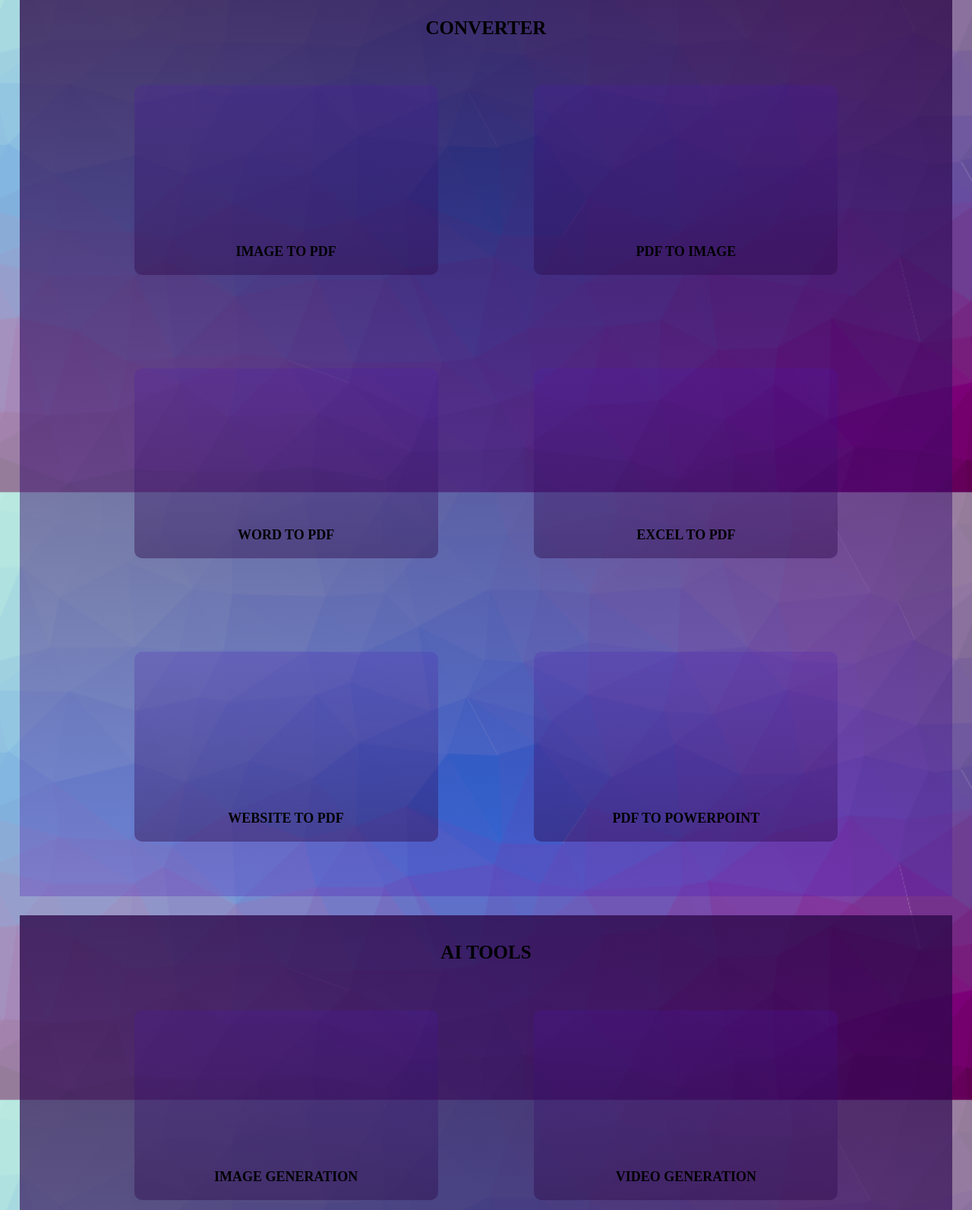
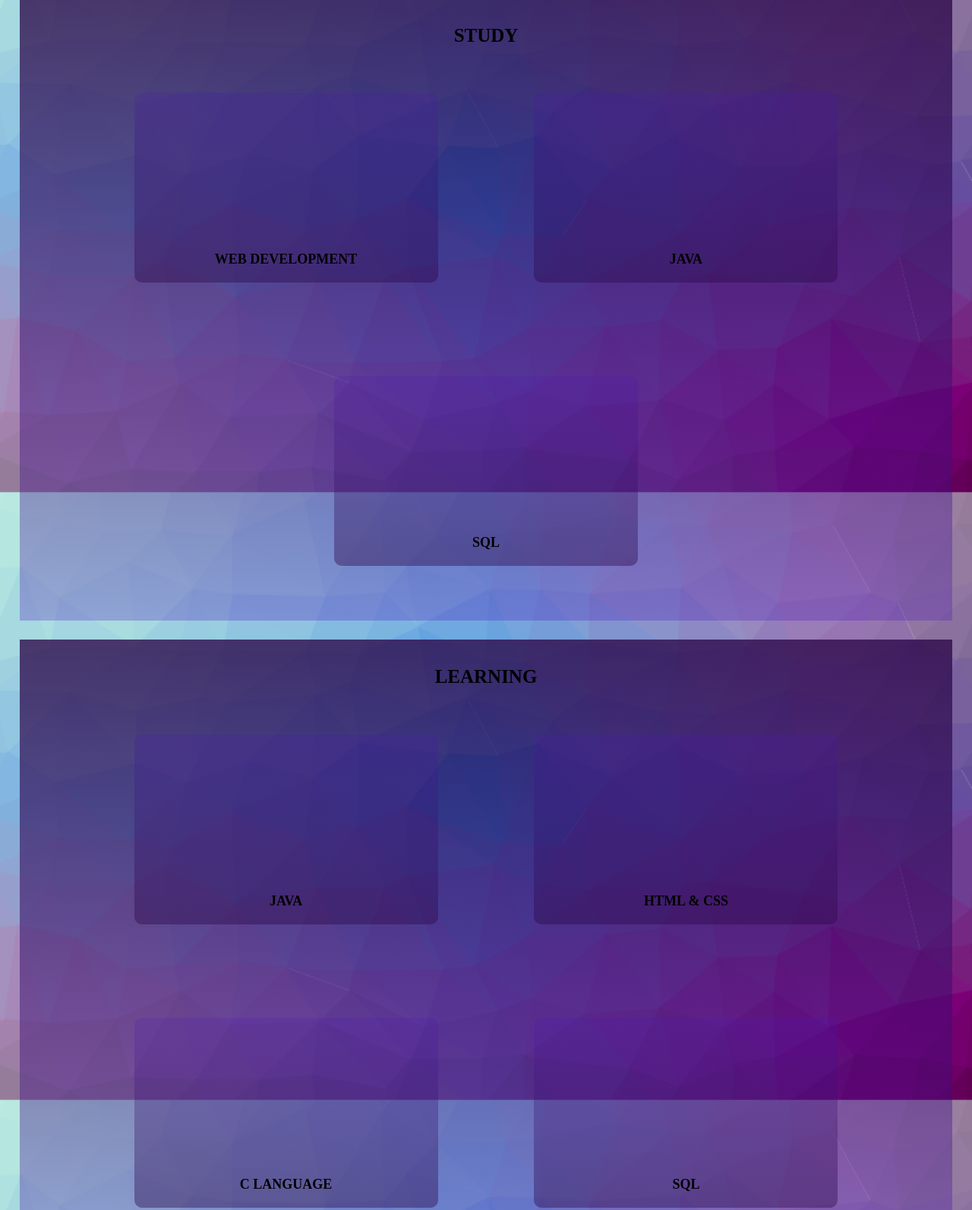
Before and after one commit to mantesh-29/sitehelp, a plain HTML site: page index.html in a window 1280 px wide. Shown: the part 952-2545 px from the top of the page at 76% size. Drawn offline with Linux system fonts and the light colour scheme.

Commit message:
added learning tab and study tab

```diff
--- a/code/style.css
+++ b/code/style.css
@@ -69,7 +69,7 @@
     }
 
     main{
-      padding-top: 70px;
+      padding-top: 80px;
     }
 
 .scrollup img{
--- a/index.html
+++ b/index.html
@@ -24,6 +24,8 @@
       <a href="#1">IMAGES</a>
       <a href="#2">Converter</a>
       <a href="#3">ai tools</a>
+      <a href="#5">Study</a>
+      <a href="#6">Learning</a>
 
     </nav>
   </header>
@@ -40,6 +42,29 @@
     <a href="https://www.pngrepo.com/"><div class="img-body png">PNG</div></a>
     <a href="https://www.freepik.com/"><div class="img-body jpg">JPG</div></a>
     <a href="https://giphy.com/"><div class="img-body gif">GIF</div></a>
+  </div>
+</section>
+<section class="tool-container" id="5">
+  <div class="heading">Study</div>
+ <div class="container1">
+    <a href="https://developer.mozilla.org/en-US/"><div class="img-body web-dev">WEB Development</div></a>
+    <a href="https://www.tutorialspoint.com/java/index.htm/"><div class="img-body java">Java</div></a>
+    <a href="https://www.tutorialspoint.com/sql/index.htm/"><div class="img-body sql">SQL</div></a>
+
+
+  </div>
+  </div>
+</section>
+<section class="tool-container" id="6">
+  <div class="heading">Learning</div>
+ <div class="container1">
+    <a href="https://www.codecademy.com/catalog/language/java"><div class="img-body java">Java</div></a>
+    <a href="https://www.codecademy.com/catalog/language/html-css"><div class="img-body html-css">HTML & CSS</div></a>
+    <a href="https://www.codecademy.com/catalog/language/c"><div class="img-body c-lang">C Language</div></a>
+    <a href="https://www.codecademy.com/catalog/language/sql"><div class="img-body sql">SQL</div></a>
+    <a href="https://giphy.com/">
+
+  </div>
   </div>
 </section>
 <section class="tool-container" id="2">
```
